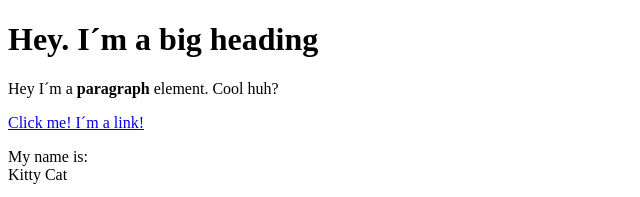
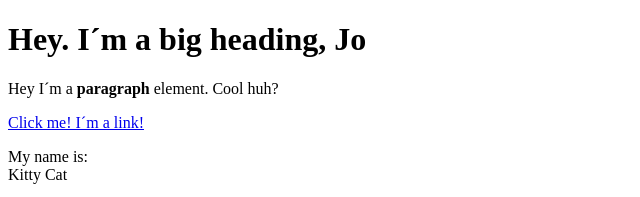
Before and after one commit to Z-Kay/cartoon-hero, a plain HTML site: page test.html in a window 1280 px wide. Shown: the top 197 px of the page, 0-640 px from the left. Drawn offline with Linux system fonts and the light colour scheme.

Commit message:
some changes dude

```diff
--- a/test.html
+++ b/test.html
@@ -6,11 +6,12 @@
 </head>
 
 <body>
-    <h1>Hey. I´m a big heading</h1>
+    <h1>Hey. I´m a big heading, Jo</h1>
     <p>Hey I´m a <b>paragraph</b> element. Cool huh?</p>
     <a href="https://google.com" target="_blank" title="Let´s go to google">Click me! I´m a link!</a>
     <p>My name is: <br>Kitty Cat</p>
     <img src="img/dog.jpeg" alt="">
+
 </body>
 
 </html>
```
Also changed, not shown: 1 other file.
